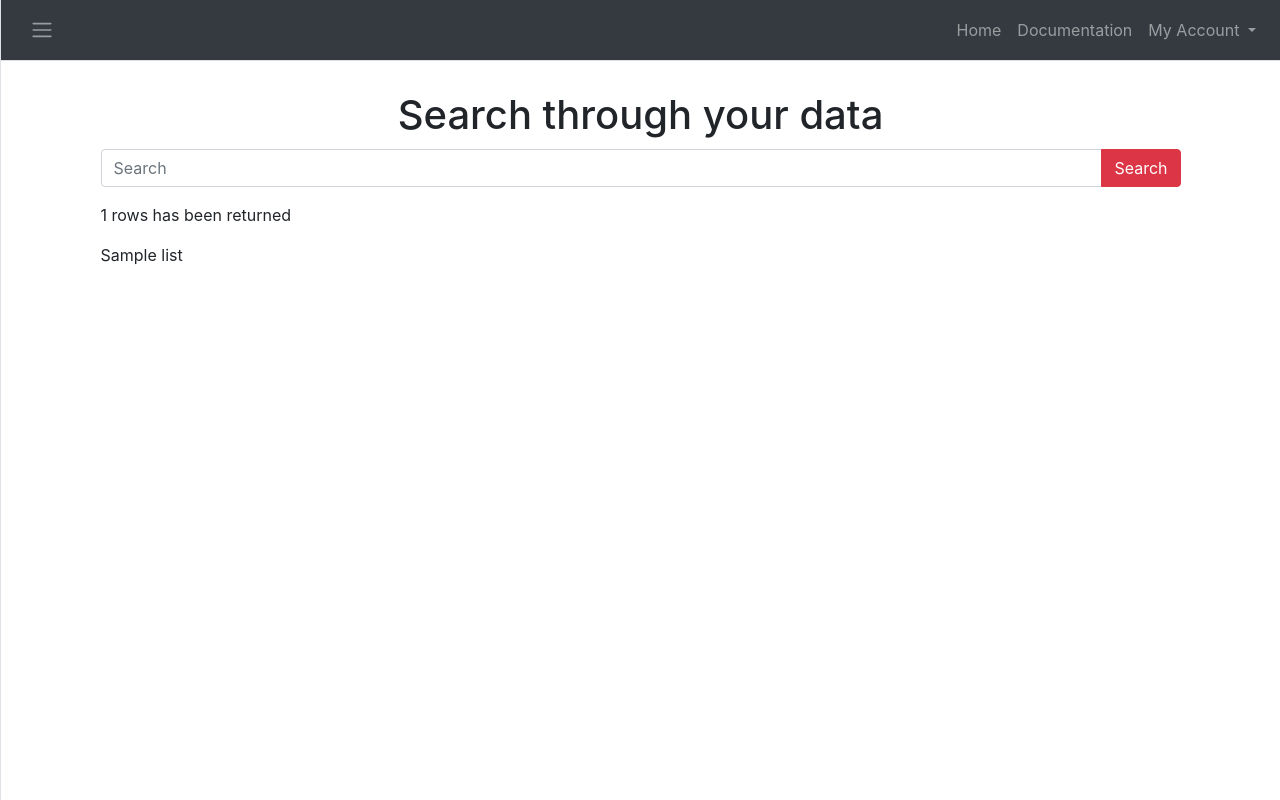
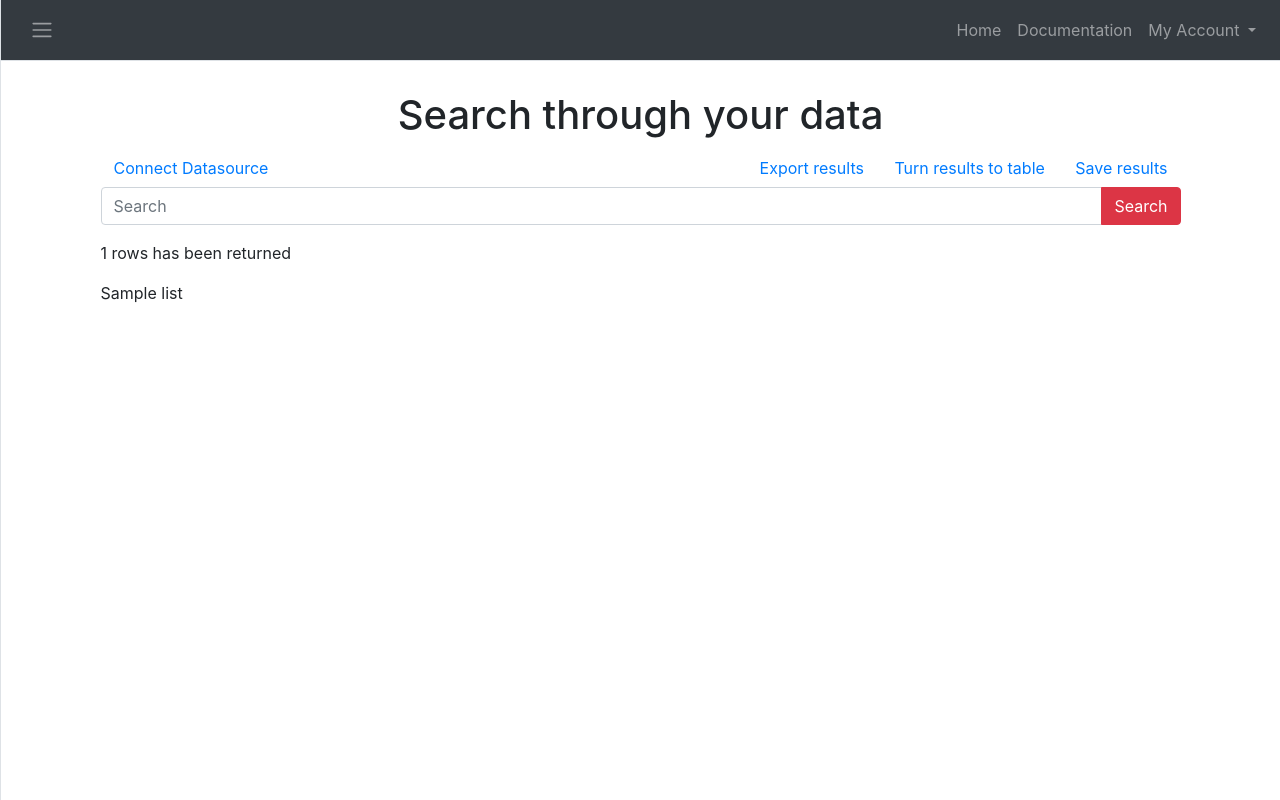
Before and after one commit to yonisM/ymanalytics, a Flask app: template templates/search_data.html in a window 1280 px wide. Run offline with Flask 2, Linux system fonts and the light colour scheme; the template is opened without the code that fills it: most values are stand-ins (such as "Sample title", 1, 10 or a date in 2020); some libraries are stand-ins or nearby versions.

Commit message:
Updates to search data

```diff
--- a/templates/search_data.html
+++ b/templates/search_data.html
@@ -6,6 +6,20 @@
 
 <div class = "container" style = "margin-top:30px; margin-bottom: 30px">
     <h1 style="text-align:center; margin-bottom: 10px"> Search through your data </h1>
+
+
+
+
+<div class = "float-left">
+    <button type = "button" class = "btn btn-link" data-toggle="modal" data-target="#Datasource"> Connect Datasource </button>
+</div>
+
+
+<div class = "float-right" style = "display: {{display}}">
+
+    <button type = "button" class = "btn btn-link" data-toggle="modal" data-target="#exportFile"> Export results </button> <button class = "btn btn-link"> Turn results to table </button> <button class = "btn btn-link"> Save results </button>
+
+</div>
 
 
 
@@ -32,4 +46,101 @@
 
 
 
+<! -- Saved Datasources  --->
+<div class="modal" tabindex="-1" id ="Datasource" role="dialog">
+  <div class="modal-dialog" role="document">
+    <div class="modal-content">
+      <div class="modal-header">
+        <h5 class="modal-title">Saved Datasources</h5>
+        <button type="button" class="close" data-dismiss="modal" aria-label="Close">
+          <span aria-hidden="true">&times;</span>
+        </button>
+      </div>
+        <form>
+      <div class="modal-body">
+
+#### List of data sources
+
+      </div>
+      <div class="modal-footer">
+
+        <button type="button" class="btn btn-secondary" data-dismiss="modal">Close</button>
+        <input type="submit" class="btn btn-primary" value = "Connect">
+      </div>
+    </form>
+    </div>
+  </div>
+</div>
+<! -- End of Saved Datasources  --->
+
+
+
+
+
+
+
+<! -- Export data modal  --->
+<div class="modal" tabindex="-1" id ="exportFile" role="dialog">
+  <div class="modal-dialog" role="document">
+    <div class="modal-content">
+      <div class="modal-header">
+        <h5 class="modal-title">Export Results</h5>
+        <button type="button" class="close" data-dismiss="modal" aria-label="Close">
+          <span aria-hidden="true">&times;</span>
+        </button>
+      </div>
+        <form>
+      <div class="modal-body">
+
+  <div class="form-group">
+    <label for="filename">Name the file</label>
+    <input type="email" class="form-control" id="filename" aria-describedby="emailHelp" placeholder="Name the file">
+  </div>
+
+<div class="form-check">
+  <input class="form-check-input" type="radio" name="export" id="csv" value="option1" checked>
+  <label class="form-check-label" for="csv">
+    Export as CSV
+  </label>
+</div>
+<div class="form-check">
+  <input class="form-check-input" type="radio" name="export" id="text" value="option2">
+  <label class="form-check-label" for="text">
+    Export as Text
+  </label>
+</div>
+<div class="form-check">
+  <input class="form-check-input" type="radio" name="export" id="sql" value="option3">
+  <label class="form-check-label" for="sql">
+    Export as SQL file
+  </label>
+</div>
+
+      </div>
+      <div class="modal-footer">
+
+        <button type="button" class="btn btn-secondary" data-dismiss="modal">Close</button>
+        <input type="submit" class="btn btn-primary" value = "Download the file">
+      </div>
+    </form>
+    </div>
+  </div>
+</div>
+<! -- End of Export data modal  --->
+
+
+
+
+
+
+
+
+
+
+
+
+
+
+
+
 {% endblock %}
```
